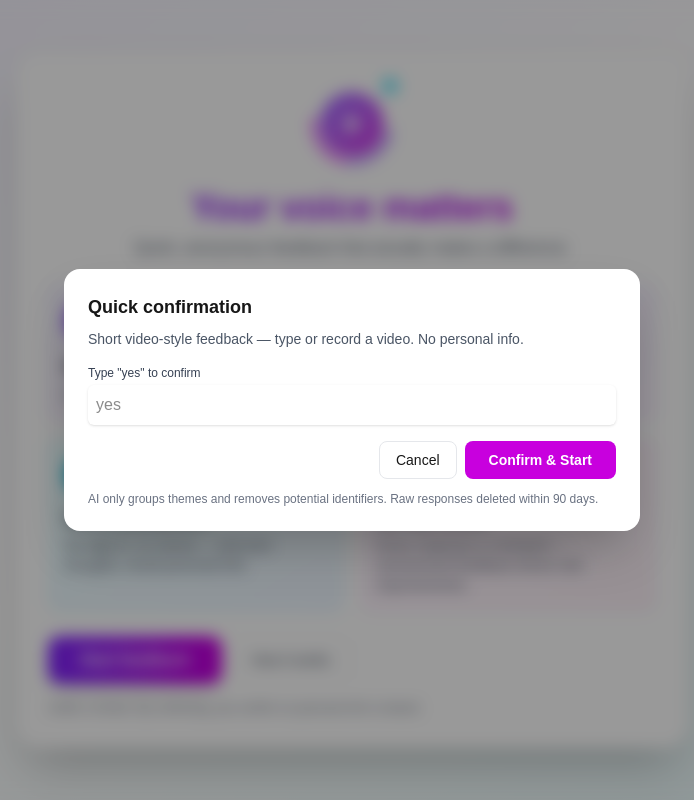
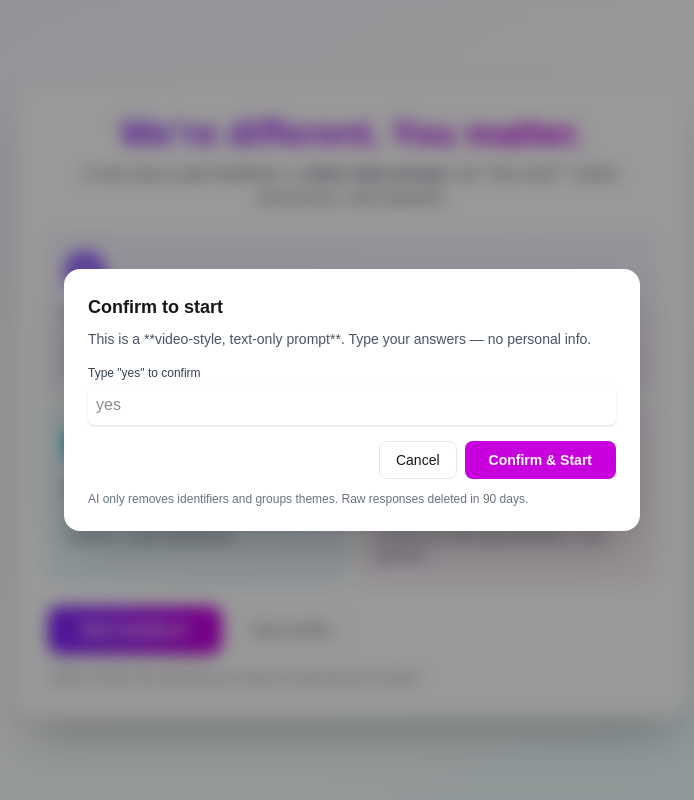
Before and after one commit to damienwarren-blip/video-coach, a Next.js app: page /pilot_zs in a window 1280 px wide. Both pictures are taken after a click on the button "Start feedback". Shown: the whole page, without its empty margins (288-982 px from the left). Built offline with nearby package versions, Linux system fonts and the light colour scheme.

Commit message:
Update page.js

```diff
--- a/app/pilot_zs/page.js
+++ b/app/pilot_zs/page.js
@@ -24,7 +24,6 @@ export default function CustomerFeedbackLanding() {
 
   return (
     <main className="relative flex flex-col items-center justify-center min-h-screen px-4 bg-gradient-to-br from-violet-50 via-white to-cyan-50">
-      {/* Decorative background */}
       <div className="absolute inset-0 -z-10 overflow-hidden">
         <div className="absolute inset-0 bg-gradient-to-br from-violet-600 via-fuchsia-600 to-cyan-500 opacity-10"></div>
         <div className="absolute top-12 left-8 w-36 h-36 bg-violet-300/20 rounded-full filter blur-3xl animate-[bounce_8s_infinite_alternate]"></div>
@@ -39,24 +38,10 @@ export default function CustomerFeedbackLanding() {
       >
         {!confirmed ? (
           <div>
-            {/* Animated Logo */}
-            <div className="flex justify-center mb-6">
-              <div className="relative w-20 h-20">
-                <div className="absolute inset-0 rounded-full border-4 border-transparent border-t-violet-500 border-r-fuchsia-500 animate-spin"></div>
-                <div className="absolute inset-2 rounded-full bg-gradient-to-br from-violet-500 to-fuchsia-600 animate-pulse flex items-center justify-center">
-                  <svg className="w-8 h-8 text-white" fill="currentColor" viewBox="0 0 24 24">
-                    <path d="M8 5v14l11-7z"/>
-                  </svg>
-                </div>
-                <div className="absolute -top-1 -right-1 w-3 h-3 rounded-full bg-cyan-400 animate-[ping_2s_infinite]"></div>
-                <div className="absolute -bottom-1 -left-1 w-2 h-2 rounded-full bg-fuchsia-400 animate-[ping_3s_infinite]"></div>
-              </div>
-            </div>
-
             {/* Header */}
             <header className="text-center mb-6">
-              <h1 className="text-3xl sm:text-4xl font-extrabold text-gray-900 bg-clip-text text-transparent bg-gradient-to-r from-violet-600 to-fuchsia-600">Your voice matters</h1>
-              <p className="mt-2 text-sm sm:text-base text-gray-600">Quick, anonymous feedback that actually makes a difference.</p>
+              <h1 className="text-3xl sm:text-4xl font-extrabold text-gray-900 bg-clip-text text-transparent bg-gradient-to-r from-violet-600 to-fuchsia-600">We’re different. You matter.</h1>
+              <p className="mt-2 text-sm sm:text-base text-gray-600">A new way to give feedback: a <strong>video-style prompt</strong>, but **text only**. Quick, anonymous, and impactful.</p>
             </header>
 
             {/* Body sections */}
@@ -67,8 +52,8 @@ export default function CustomerFeedbackLanding() {
                     <path strokeLinecap="round" strokeLinejoin="round" strokeWidth="2" d="M19 11a7 7 0 01-7 7m0 0a7 7 0 01-7-7m7 7v4m0 0H8m4 0h4m-4-8a3 3 0 01-3-3V5a3 3 0 116 0v6a3 3 0 01-3 3z"/>
                   </svg>
                 </div>
-                <h3 className="font-semibold text-gray-800 text-lg">We're listening</h3>
-                <p className="text-sm text-gray-600 mt-1">Reply with text or video. Share what’s working and what’s not — help us improve fast.</p>
+                <h3 className="font-semibold text-gray-800 text-lg">Text-only, video-style</h3>
+                <p className="text-sm text-gray-600 mt-1">Type your answers in a familiar video-style interface. **No voice. No sign-in. Just your thoughts.**</p>
               </div>
 
               <div className="p-4 rounded-xl bg-gradient-to-br from-cyan-50 to-blue-50 border border-cyan-100 transform transition hover:scale-105">
@@ -78,7 +63,7 @@ export default function CustomerFeedbackLanding() {
                   </svg>
                 </div>
                 <h3 className="font-semibold text-gray-800">Safe & anonymous</h3>
-                <p className="text-sm text-gray-600 mt-1">No sign-in, no names — just your thoughts. Avoid personal info.</p>
+                <p className="text-sm text-gray-600 mt-1">No names, no accounts. Focus on what matters — your experience.</p>
               </div>
 
               <div className="p-4 rounded-xl bg-gradient-to-br from-fuchsia-50 to-pink-50 border border-fuchsia-100 transform transition hover:scale-105">
@@ -87,8 +72,8 @@ export default function CustomerFeedbackLanding() {
                     <path strokeLinecap="round" strokeLinejoin="round" strokeWidth="2" d="M13 10V3L4 14h7v7l9-11h-7z"/>
                   </svg>
                 </div>
-                <h3 className="font-semibold text-gray-800">We take action</h3>
-                <p className="text-sm text-gray-600 mt-1">Every response is reviewed — anonymized feedback drives real improvements.</p>
+                <h3 className="font-semibold text-gray-800">We act fast</h3>
+                <p className="text-sm text-gray-600 mt-1">Your text answers are reviewed and turned into real improvements — not ignored.</p>
               </div>
             </section>
 
@@ -100,7 +85,6 @@ export default function CustomerFeedbackLanding() {
               >
                 Start feedback
               </button>
-
               <button
                 onClick={handleOpen}
                 className="px-4 py-2 rounded-lg border border-gray-200 text-sm text-gray-700 hover:bg-gray-50"
@@ -114,13 +98,13 @@ export default function CustomerFeedbackLanding() {
         ) : (
           <div>
             <div className="mb-4 text-center">
-              <h2 className="text-2xl font-semibold bg-clip-text text-transparent bg-gradient-to-r from-violet-600 to-fuchsia-600">Hit play, speak your mind 🎤</h2>
-              <p className="text-sm text-gray-600 mt-1">100% anonymous — just you and your thoughts.</p>
+              <h2 className="text-2xl font-semibold bg-clip-text text-transparent bg-gradient-to-r from-violet-600 to-fuchsia-600">Hit play & type your thoughts 🎤</h2>
+              <p className="text-sm text-gray-600 mt-1">100% text, 100% anonymous — just you and your ideas.</p>
             </div>
             <div className="w-full h-[65vh]">
               <iframe
                 src="https://www.videoask.com/fqqlzbxwp"
-                allow="camera; microphone; autoplay; encrypted-media"
+                allow="autoplay; encrypted-media"
                 className="w-full h-full border-0 rounded-2xl shadow-xl"
                 title="Feedback VideoAsk"
               />
@@ -133,9 +117,9 @@ export default function CustomerFeedbackLanding() {
         <div className="fixed inset-0 z-50 flex items-center justify-center p-4">
           <div className="absolute inset-0 bg-black/40 backdrop-blur-sm"></div>
           <div className="relative z-10 w-full max-w-xl bg-white rounded-2xl shadow-2xl p-6">
-            <h3 className="text-lg font-semibold">Quick confirmation</h3>
+            <h3 className="text-lg font-semibold">Confirm to start</h3>
             <p className="text-sm text-gray-600 mt-2">
-              Short video-style feedback — type or record a video. No personal info.
+              This is a **video-style, text-only prompt**. Type your answers — no personal info.
             </p>
 
             <div className="mt-4">
@@ -149,21 +133,11 @@ export default function CustomerFeedbackLanding() {
             </div>
 
             <div className="mt-4 flex justify-end gap-2">
-              <button
-                onClick={() => setShowPrompt(false)}
-                className="px-4 py-2 rounded-lg text-sm border border-gray-200 bg-white"
-              >
-                Cancel
-              </button>
-              <button
-                onClick={handleConfirm}
-                className="px-6 py-2 rounded-lg text-sm font-semibold text-white bg-fuchsia-600 hover:bg-fuchsia-700"
-              >
-                Confirm & Start
-              </button>
+              <button onClick={() => setShowPrompt(false)} className="px-4 py-2 rounded-lg text-sm border border-gray-200 bg-white">Cancel</button>
+              <button onClick={handleConfirm} className="px-6 py-2 rounded-lg text-sm font-semibold text-white bg-fuchsia-600 hover:bg-fuchsia-700">Confirm & Start</button>
             </div>
 
-            <p className="text-xs text-gray-500 mt-3">AI only groups themes and removes potential identifiers. Raw responses deleted within 90 days.</p>
+            <p className="text-xs text-gray-500 mt-3">AI only removes identifiers and groups themes. Raw responses deleted in 90 days.</p>
           </div>
         </div>
       )}
```
